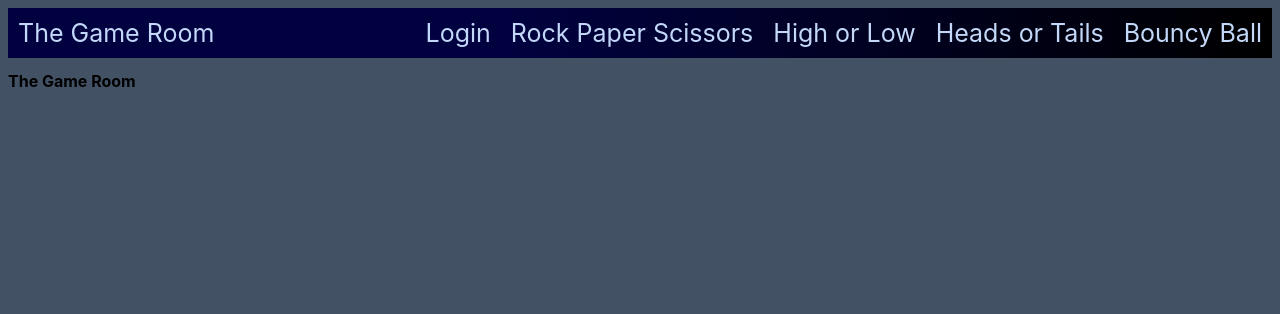
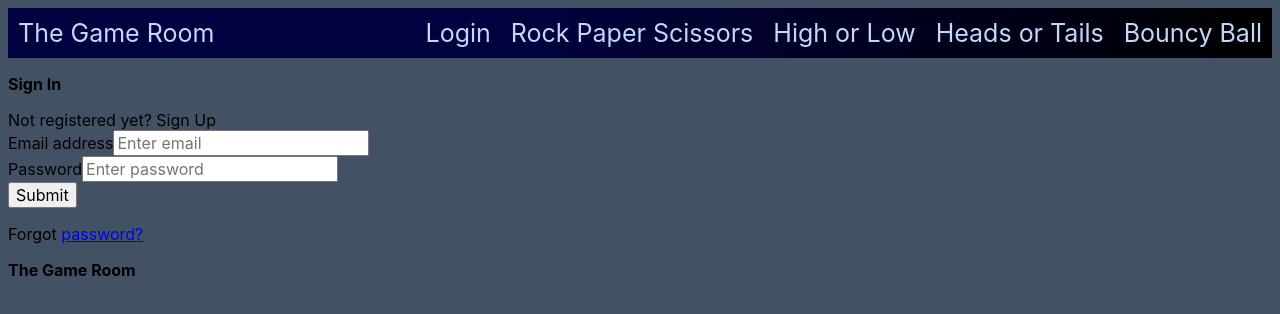
Before and after one commit to JoshuaAldrich/The-Game-Room-2.0, a React (Create React App) app: page /auth in a window 1280 px wide. Shown: the top 314 px of the page. Built offline with nearby package versions, Linux system fonts and the light colour scheme.

Commit message:
Added a basic login and signup form. Needs cleaned up

```diff
--- a/package.json
+++ b/package.json
@@ -7,12 +7,13 @@
     "@testing-library/react": "^13.4.0",
     "@testing-library/user-event": "^13.5.0",
     "bootstrap": "^5.2.2",
+    "mongoose": "^6.6.5",
     "react": "^18.2.0",
+    "react-bootstrap": "^2.6.0",
     "react-dom": "^18.2.0",
     "react-router-dom": "^6.4.3",
     "react-scripts": "5.0.1",
-    "web-vitals": "^2.1.4",
-    "mongoose": "^6.6.5"
+    "web-vitals": "^2.1.4"
   },
   "scripts": {
     "start": "react-scripts start",
--- a/src/App.js
+++ b/src/App.js
@@ -1,6 +1,6 @@
 import HoT from "./components/headsOrTails";
 import HoL from "./components/highOrLow";
-import Login from "./components/Login";
+import Auth from "./components/Auth";
 import RPS from "./components/rockPaperScissors";
 import Home from "./components/Home";
 import Nav from "./components/Nav";
@@ -14,7 +14,7 @@ const App = () => {
       <div className="pageContainer">
         <Routes>
           <Route path="/" element={<Home />} />
-          <Route path="/login" element={<Login />} />
+          <Route path="/auth" element={<Auth />} />
           <Route path="/RPS" element={<RPS />} />
           <Route path="/HoL" element={<HoL />} />
           <Route path="/HoT" element={<HoT />} />
--- /dev/null
+++ b/src/components/Auth.js
@@ -0,0 +1,99 @@
+import React, { useState } from "react";
+
+export default function (props) {
+  let [authMode, setAuthMode] = useState("signin");
+
+  const changeAuthMode = () => {
+    setAuthMode(authMode === "signin" ? "signup" : "signin");
+  };
+
+  if (authMode === "signin") {
+    return (
+      <div className="Auth-form-container">
+        <form className="Auth-form">
+          <div className="Auth-form-content">
+            <h3 className="Auth-form-title">Sign In</h3>
+            <div className="text-center">
+              Not registered yet?{" "}
+              <span className="link-primary" onClick={changeAuthMode}>
+                Sign Up
+              </span>
+            </div>
+            <div className="form-group mt-3">
+              <label>Email address</label>
+              <input
+                type="email"
+                className="form-control mt-1"
+                placeholder="Enter email"
+              />
+            </div>
+            <div className="form-group mt-3">
+              <label>Password</label>
+              <input
+                type="password"
+                className="form-control mt-1"
+                placeholder="Enter password"
+              />
+            </div>
+            <div className="d-grid gap-2 mt-3">
+              <button type="submit" className="btn btn-primary">
+                Submit
+              </button>
+            </div>
+            <p className="text-center mt-2">
+              Forgot <a href="/#">password?</a>
+            </p>
+          </div>
+        </form>
+      </div>
+    );
+  }
+
+  return (
+    <div className="Auth-form-container">
+      <form className="Auth-form">
+        <div className="Auth-form-content">
+          <h3 className="Auth-form-title">Sign In</h3>
+          <div className="text-center">
+            Already registered?{" "}
+            <span className="link-primary" onClick={changeAuthMode}>
+              Sign In
+            </span>
+          </div>
+          <div className="form-group mt-3">
+            <label>Full Name</label>
+            <input
+              type="email"
+              className="form-control mt-1"
+              placeholder="e.g Jane Doe"
+            />
+          </div>
+          <div className="form-group mt-3">
+            <label>Email address</label>
+            <input
+              type="email"
+              className="form-control mt-1"
+              placeholder="Email Address"
+            />
+          </div>
+          <div className="form-group mt-3">
+            <label>Password</label>
+            <input
+              type="password"
+              className="form-control mt-1"
+              placeholder="Password"
+            />
+          </div>
+          <div className="d-grid gap-2 mt-3">
+            <button type="submit" className="btn btn-primary">
+              Submit
+            </button>
+          </div>
+          <p className="text-center mt-2">
+            Forgot <a href="/#">password?</a>
+          </p>
+        </div>
+      </form>
+    </div>
+  );
+}
--- a/src/components/Nav.js
+++ b/src/components/Nav.js
@@ -7,7 +7,7 @@ const Nav = () => {
       <Link className={classes.link} to="/">
         The Game Room
       </Link>
-      <Link className={classes.link} to="/login">
+      <Link className={classes.link} to="/Auth">
         Login
       </Link>
       <Link className={classes.link} to="/RPS">
--- a/src/components/login.js
+++ /dev/null
@@ -1,36 +0,0 @@
-const Login = () => {
-  return (
-    <div>
-      <h2>Sign up</h2>
-      <form action="/auth" method="post">
-        <label for="username">
-          <i class="fas fa-user"></i>
-        </label>
-        <input
-          type="text"
-          name="username"
-          placeholder="Username"
-          id="sign-username"
-        />
-
-        <label for="username">
-          <i class="fas fa-at"></i>
-        </label>
-        <input type="text" name="email" placeholder="Email" id="sign-email" />
-
-        <label for="password">
-          <i class="fas fa-lock"></i>
-        </label>
-        <input
-          type="password"
-          name="password"
-          placeholder="Password"
-          id="sign-password"
-        />
-        <input type="submit" value="Sign Up" />
-      </form>
-    </div>
-  );
-};
-
-export default Login;
```
Also changed, not shown: 1 other file (tests, documents, lock files or other folders).
